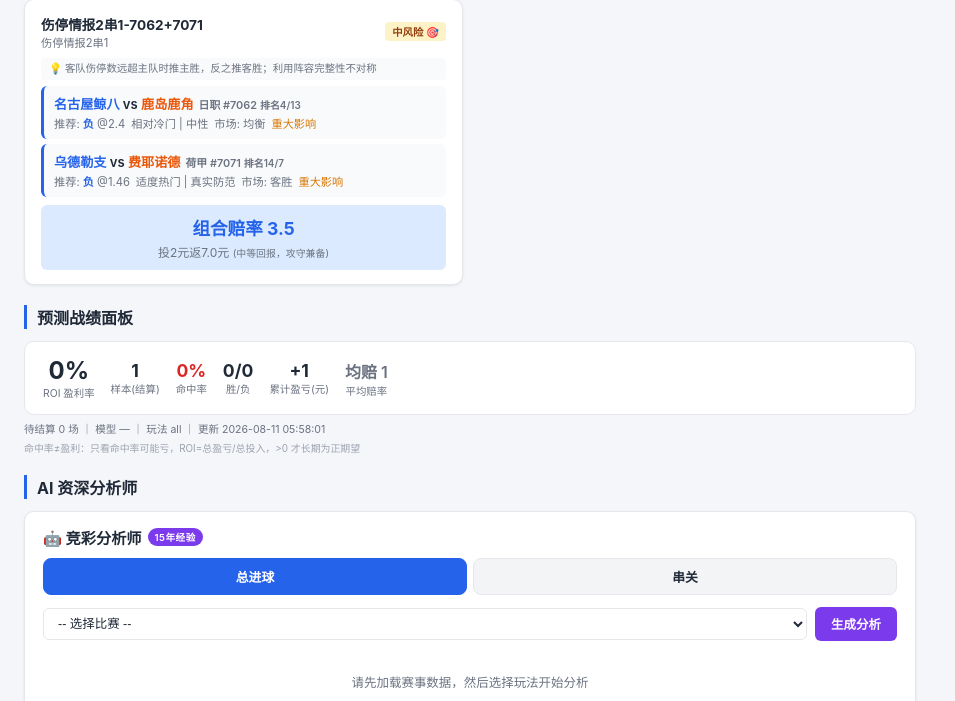
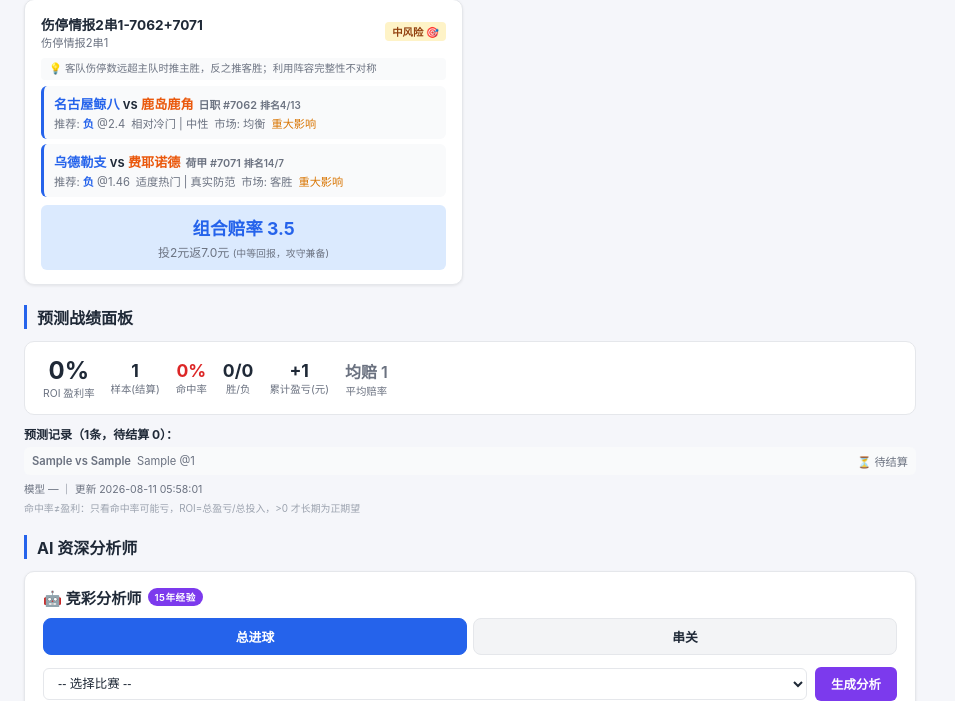
Before and after one commit to etrei7/jingcai-analyzer, a Flask app: page / in a window 1280 px wide. Shown: the part 5799-6500 px from the top of the page, without its empty margins (0-955 px from the left). Run offline with Flask 3, Linux system fonts and the light colour scheme; tables that the repository leaves empty hold one stand-in row (values such as "Sample post").

Commit message:
Show prediction history records in backtest panel

```diff
--- a/templates/index.html
+++ b/templates/index.html
@@ -1166,8 +1166,10 @@ async function loadBacktestPanel(){
 
 function renderBacktestPanel(s){
   var c = document.getElementById('historyContainer');
-  if(!s || s.total_bets === 0){
-    c.innerHTML = '<div style="padding:12px;background:var(--card-stripe);border-radius:8px;font-size:0.78rem;color:var(--text-muted)">尚无验证记录，回测将在比赛结束后自动结算并更新 ROI</div>';
+  var records = (s && s.records) || [];
+  var hasData = (s && (s.total_bets > 0 || records.length > 0));
+  if(!hasData){
+    c.innerHTML = '<div style="padding:12px;background:var(--card-stripe);border-radius:8px;font-size:0.78rem;color:var(--text-muted)">暂无预测记录，系统将在定时采集后自动生成推荐并结算</div>';
     return;
   }
   var roi = s.roi || 0;
@@ -1175,6 +1177,19 @@ function renderBacktestPanel(s){
   var roiColor = roi > 0 ? 'var(--high)' : roi < 0 ? 'var(--low)' : 'var(--text)';
   var rateColor = rate >= 50 ? 'var(--high)' : rate >= 40 ? 'var(--medium)' : 'var(--low)';
   var pnl = s.total_pnl || 0;
+  var recHtml = records.map(function(r){
+    var bg, fg;
+    if(r.outcome === 'win'){ bg='var(--high-bg)'; fg='#166534'; }
+    else if(r.outcome === 'lose'){ bg='var(--low-bg)'; fg='#b91c1c'; }
+    else { bg='var(--card-stripe)'; fg='var(--text-muted)'; }
+    var team = (r.home_team || '?') + ' vs ' + (r.away_team || '?');
+    return '<div style="display:flex;justify-content:space-between;align-items:center;padding:6px 8px;border-radius:6px;margin-bottom:3px;background:'+bg+';color:'+fg+';font-size:0.7rem">' +
+      '<span style="font-weight:600">'+team+'</span>' +
+      '<span style="margin-left:6px">'+r.pick_cn+' @'+r.odds+'</span>' +
+      '<span style="margin-left:auto">'+(r.outcome==='win'?'✓ 命中 +'+(r.pnl||0):r.outcome==='lose'?'✗ 未中 '+(r.pnl||0):'⏳ 待结算')+'</span>' +
+    '</div>';
+  }).join('');
+
   c.innerHTML = `
     <div style="display:flex;gap:16px;flex-wrap:wrap;align-items:center;background:var(--card-bg);border:1px solid var(--border);border-radius:10px;padding:14px 18px">
       <div style="text-align:center"><div style="font-size:1.5rem;font-weight:700;color:${roiColor}">${roi>0?'+':''}${roi}%</div><div style="font-size:0.65rem;color:var(--text-muted)">ROI 盈利率</div></div>
@@ -1184,9 +1199,8 @@ function renderBacktestPanel(s){
       <div style="text-align:center"><div style="font-size:1.1rem;font-weight:700;color:var(--text)">${pnl>0?'+':''}${pnl}</div><div style="font-size:0.65rem;color:var(--text-muted)">累计盈亏(元)</div></div>
       <div style="text-align:center"><div style="font-size:1rem;font-weight:600;color:var(--text-muted)">均赔 ${s.avg_odds||0}</div><div style="font-size:0.65rem;color:var(--text-muted)">平均赔率</div></div>
     </div>
-    <div style="margin-top:6px;font-size:0.66rem;color:var(--text-muted)">
-      待结算 ${s.pending||0} 场 ｜ 模型 ${s.model_name||'—'} ｜ 玩法 ${s.play_type||'all'} ｜ 更新 ${s.computed_at||'—'}
-    </div>
+    <div style="margin-top:8px"><strong style="font-size:0.75rem">预测记录（${records.length}条，待结算 ${s.pending||0}）：</strong><div style="margin-top:4px">${recHtml}</div></div>
+    <div style="margin-top:6px;font-size:0.66rem;color:var(--text-muted)">模型 ${s.model_name||'—'} ｜ 更新 ${s.computed_at||'—'}</div>
     <div style="margin-top:4px;font-size:0.62rem;color:var(--text-light)">命中率≠盈利：只看命中率可能亏，ROI=总盈亏/总投入，&gt;0 才长期为正期望</div>`;
 }
 
```
